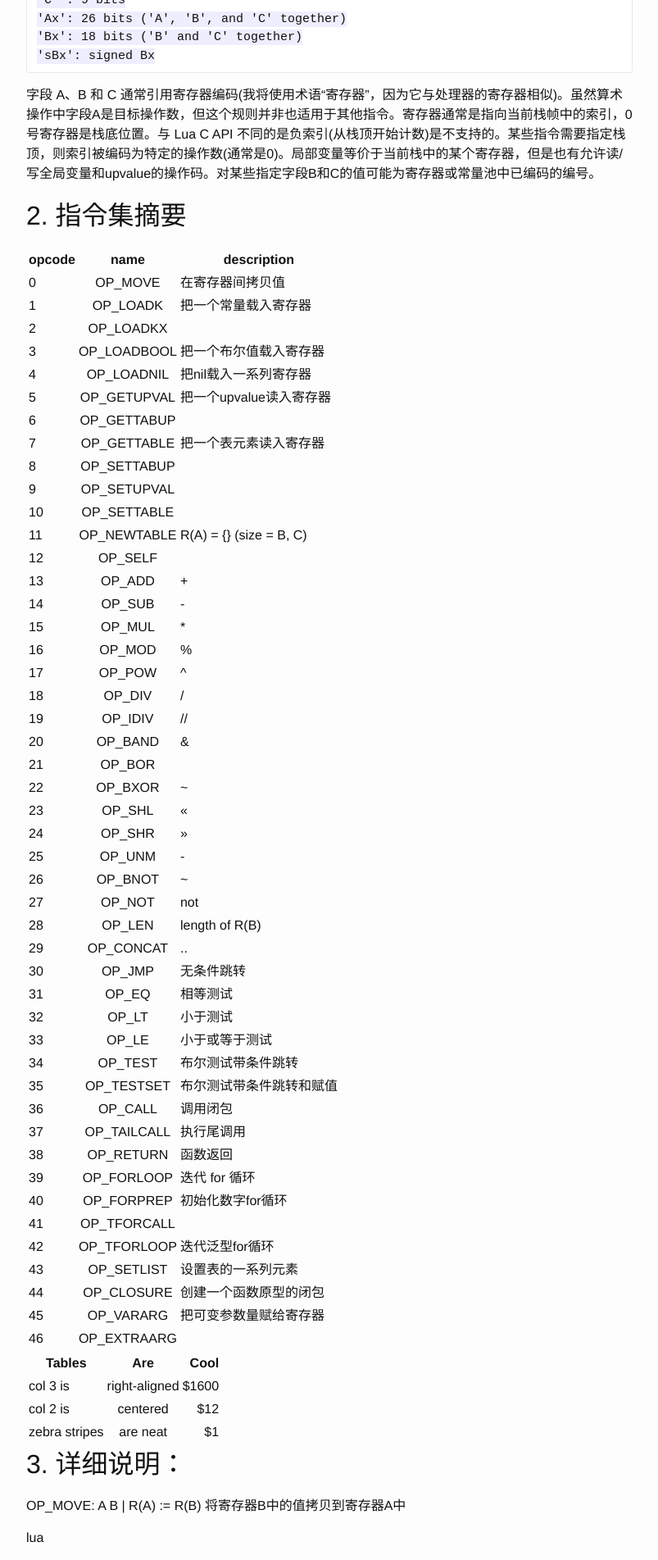
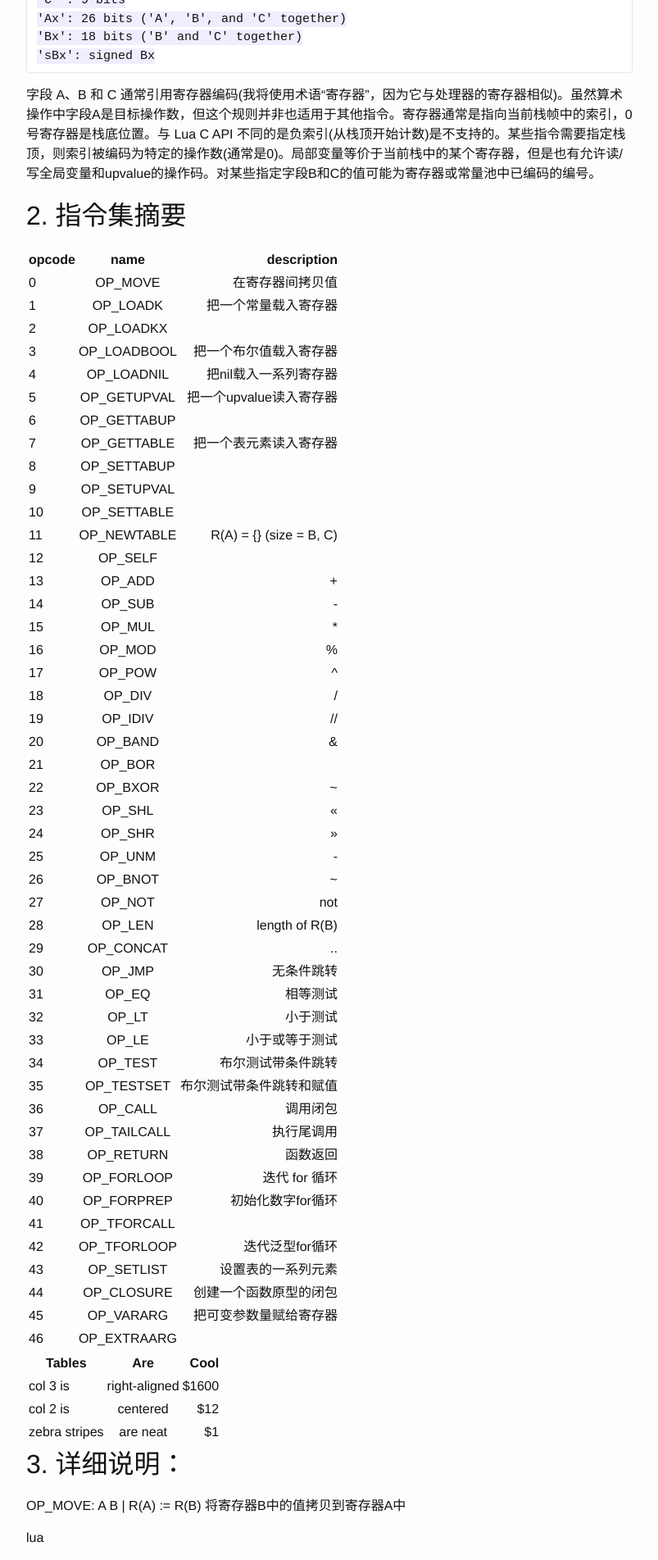
Before and after one commit to apppur/apppur.github.io, a Jekyll site: the page built from _posts/2015-7-2-lua-instruction.markdown, in a window 1280 px wide. Shown: the part 414-2317 px from the top of the page at 82% size, without its empty margins (238-1041 px from the left). Built offline with Jekyll 4.4.1, drawn with Linux system fonts in a browser that asks for light colours.

Commit message:
format modify

```diff
--- a/_posts/2015-7-2-lua-instruction.markdown
+++ b/_posts/2015-7-2-lua-instruction.markdown
@@ -19,8 +19,8 @@ categories: coding
 
 ## 2. 指令集摘要
 
-| opcode | name 		| description 					 |
-| ------ |:------------:| ------------------------------ |
+| opcode | name         | description                    |
+| ------ |:------------:| ------------------------------:|
 | 0 	 | OP_MOVE 		| 在寄存器间拷贝值				 |
 | 1 	 | OP_LOADK 	| 把一个常量载入寄存器 			 |
 | 2 	 | OP_LOADKX 	| 								 |
```
